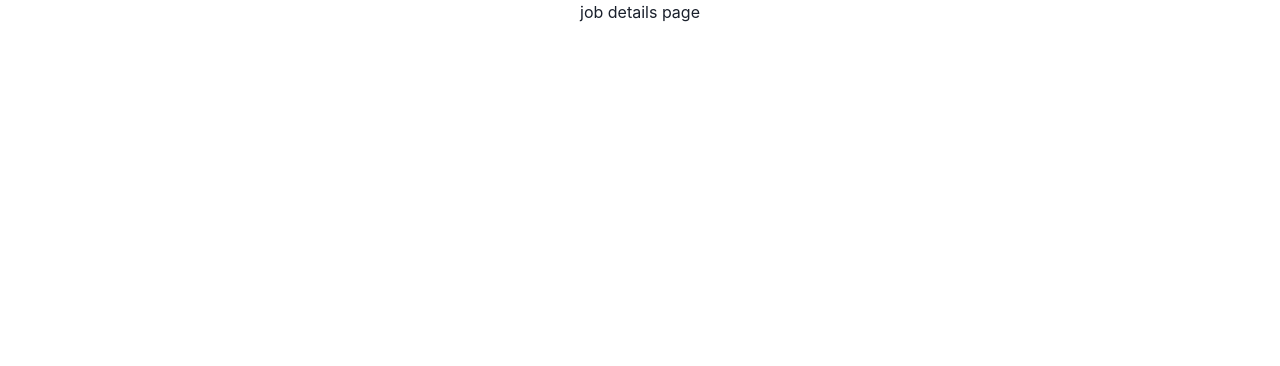
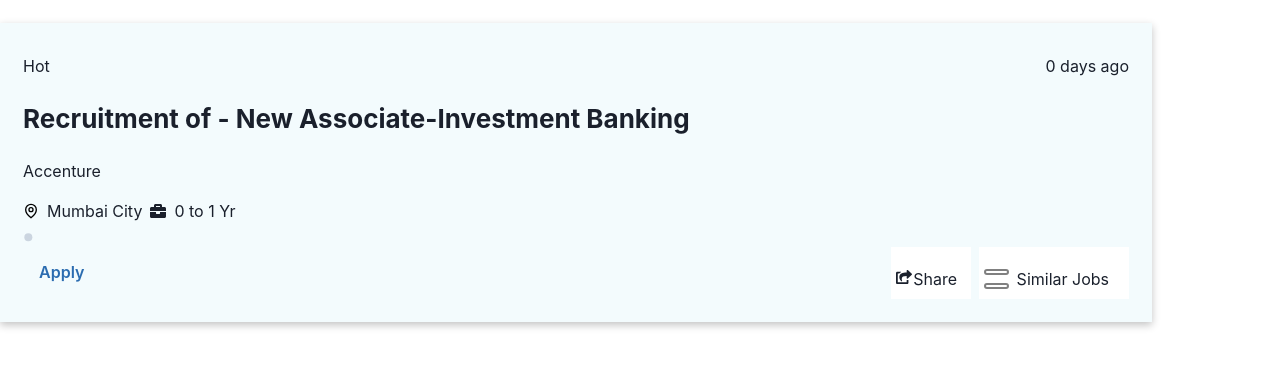
Before and after one commit to sivagurubilli/Shine-job-portal-web-site-clone, a React (Create React App) app in the folder shine-rct-211/: page / in a window 1280 px wide. Shown: the top 366 px of the page. Built offline with nearby package versions, Linux system fonts and the light colour scheme; data requests are answered from the project's data file.

Commit message:
details card

```diff
--- a/shine-rct-211/db.json
+++ b/shine-rct-211/db.json
@@ -3,9 +3,10 @@
        {
         "id":1,
         "title":"CIB_Asset Analyst_Team Leader",
+        "publish_date":"18-07-2022",
         "company_name":"JPMorgan",
         "location":"Mumbai City",
-        "experirnce":"2 to 7 Yrs",
+        "experience":"2 to 7 Yrs",
         "job_type":"Regular",
         "job_details":["J.P. Morgan is a leader in financial services, working in collaboration across the globe to deliver the best solutions and advice to meet our clients needs, anywhere in the world. We operate in 150 countries, and hold leadership positions across our businesses. We have an exceptional team of employees who work hard to do the right thing for our clients and the firm, every day. This is why we are the most respected financial institution in the world and why we can offer you an outstanding career."," J.P. Morgan Investor Services combines Financing & Custody, Custody & Fund Services, and Clearing, Collateral Management and Execution under a common umbrella. These businesses occupy top-tier competitive positions; the combination provides an expanded, integrated and best-in-class suite of end-to end capabilities. Investor Services employs more than 14,000 people around the world and generates more than $6 Billion in annual revenue.","J.P. Morgan s Corporate & Investment Bank (CIB) is a global leader across banking, markets and investor services. The world s most important corporations, governments and institutions entrust us with their business in more than 100 countries. With $20 trillion of assets under custody and $393 billion in deposits, the Corporate & Investment Bank provides strategic advice, raises capital, manages risk and extends liquidity in markets around the world. "],
          "qualifications":
@@ -25,8 +26,9 @@
         "id":2,
         "title":"Recruitment of - New Associate-Investment Banking",
         "company_name":"Accenture",
+        "publish_date":"19-07-2020",
         "location":"Mumbai City",
-        "experirnce":"0 to 1 Yr",
+        "experience":"0 to 1 Yr",
         "job_details":["You will be aligned to our Financial Services, Banking, Insurance, and Capital Market vertical which is focused on helping clients with their operations & investment portfolios.", "You will be working as a part of Investment Banking team which specializes primarily in selling securities and underwriting the issuance of new equity shares to raise capital funds. They act as intermediaries between security issuers and investors and help new firms to go public.","The Accenture Post Trade Processing (APTP) team focuses on the life cycle of trade settlements from the middle office to back office. The team is responsible for the processing of trade settlements and deals with products like equity, fixed income and derivatives. The role may require for you to have expertise around trade validation, pre-matching, trade execution and post-trade settlements."],
          "qualifications":["Customer Service Management","Settlements"," Banking Due Diligence","Adaptable and flexible","Agility for quick learning"," Ability to work well in a team","Ability to meet deadlines"
          ],
--- a/shine-rct-211/package.json
+++ b/shine-rct-211/package.json
@@ -14,6 +14,7 @@
     "json-server": "^0.17.0",
     "react": "^18.0.0",
     "react-dom": "^18.0.0",
+    "react-icons": "^4.4.0",
     "react-redux": "^8.0.2",
     "react-router": "^6.3.0",
     "react-router-dom": "^6.3.0",
--- a/shine-rct-211/src/Components/MainRoute.jsx
+++ b/shine-rct-211/src/Components/MainRoute.jsx
@@ -5,7 +5,7 @@ import { JobDetailsPage } from '../Pages/JobDetailsPage';
 export const MainRoute = () => {
   return (
       <Routes>
-          <Route path="/" element={<JobDetailsPage/>}/>
+          <Route path="/" element={<JobDetailsPage />} />
     </Routes>
   )
 }
--- a/shine-rct-211/src/Pages/JobDetailsPage.jsx
+++ b/shine-rct-211/src/Pages/JobDetailsPage.jsx
@@ -1,9 +1,90 @@
 import React from 'react'
-import {Box} from "@chakra-ui/react"
+import {Box,Button,Flex,HStack,Icon,Spacer,Stack,Text, useMediaQuery, VStack} from "@chakra-ui/react"
+import { useEffect } from 'react'
+import { useDispatch, useSelector } from 'react-redux'
+import { getJobDetails } from '../Redux/SinglePage/action'
+import { FaBriefcase, FaGripLines, FaShareSquare } from "react-icons/fa"
+import { GrLocation } from "react-icons/gr";
+
 export const JobDetailsPage = () => {
+
+    const dispatch = useDispatch();
+    const jobDetails = useSelector(state => state.jobReducer.jobDetails);
+    useEffect(() => {
+        dispatch(getJobDetails(2));
+    }, [dispatch]);
+  // const publishDate = (jobDetails?.publish_date).split("-")[0] ||0;
+
+
+  // const smallerScreen = useMediaQuery('(min-width: 1280px)');
+  // console.log(smallerScreen)
+
+  const date = new Date().getDate();
   return (
-    <Box>
-         job details page
+    <Box w="90%">
+      <Box  margin={"2% auto"} padding={"2%"} textAlign={"start"} bgColor="#f3fbfd" lineHeight={2.5} boxShadow="rgba(0, 0, 0, 0.24) 0px 3px 8px">
+        <HStack justifyContent={"space-between"}>
+          <Text as={"p"}>Hot</Text>
+          <Text as={"p"}>
+            {/* {((date - publishDate) < 0) ? 0 : (date - publishDate)} */}
+            0 days ago</Text></HStack>
+      <Text as={"h3"} fontWeight={700} fontSize={"26px"}>{jobDetails.title}</Text>
+      <Text as={"h3"} >{jobDetails.company_name}</Text>
+      <HStack>
+        <HStack>
+          <GrLocation/>
+          <Text>{jobDetails.location}</Text>
+        </HStack>
+        <HStack>
+            {/* icon */}
+            <FaBriefcase/>
+          <Text>{jobDetails.experience}</Text>
+        </HStack>
+        </HStack>
+        <HStack>
+          <Icon viewBox='0 0 300 270' color='gray.300'>
+           <path
+            fill='currentColor'
+            d='M 100, 100 m -75, 0 a 75,75 0 1,0 150,0 a 75,75 0 1,0 -150,0'
+          />
+          </Icon>
+          <Text>{jobDetails.job_type}</Text>
+        </HStack>
+
+        <HStack justifyContent={["space-evenly", "space-between"]}>
+
+          <Button colorScheme={"blue"} variant={"ghost"}>Apply</Button>
+
+          <HStack justifyContent="space-evenly" alignContent="baseline">
+            <Box bgColor={"white"} width={["50px",'80px']} padding="5% 0% 0% 2%">
+              <Stack direction={["column","row"]} alignItems="baseline" gap={["0px","2%"]}>
+                <FaShareSquare />
+                <Text>Share</Text>
+              </Stack>
+            </Box>
+
+            <Box bgColor={"white"} width={["120px",'150px']} padding="5% 0% 0% 2%">
+            <Stack direction={["column","row"]} alignItems="center" gap={["0px","2%"]}>
+                <Stack>
+                  <Box style={style}></Box>
+                  <Box style={style}></Box>
+                </Stack>
+                <Text>Similar Jobs</Text>
+              </Stack>
+            </Box>
+
+          </HStack>
+
+        </HStack>
+    </Box>
     </Box>
   )
 }
+
+const style = {
+  width: "25px",
+  height: "6px",
+  border: "2px solid gray",
+  borderRadius: "10px",
+  marginRight:"5px"
+}
--- a/shine-rct-211/src/Redux/SinglePage/action.js
+++ b/shine-rct-211/src/Redux/SinglePage/action.js
@@ -0,0 +1,21 @@
+import * as types from "./actionTypes"
+import axios from "axios"
+// get details actions
+const getJobDetReq = () => (
+    { type: types.JOB_DETAILS_GET_REQ }
+);
+const getJobDetSucc = (payload) => (
+    { type: types.JOB_DETAILS_GET_SUCC, payload }
+);
+const getJobDetFail = () => (
+    {type:types.JOB_DETAILS_GET_FAIL}
+)
+
+const getJobDetails = (id) => dispatch=>{
+    dispatch(getJobDetReq());
+    axios.get(`http://localhost:8080/job/${id}`)
+        .then((res) => dispatch(getJobDetSucc(res.data)))
+    .catch((e)=>dispatch(getJobDetFail()))
+}
+
+export {getJobDetails}
--- a/shine-rct-211/src/Redux/SinglePage/reducer.js
+++ b/shine-rct-211/src/Redux/SinglePage/reducer.js
@@ -2,12 +2,30 @@ import * as types from "./actionTypes"
 
 const initState = {
     loading: false,
-    job: [],
+    jobDetails: [],
     error:false
 }
 
 export const jobDetailsReducer = (state=initState,{type,payload}) => {
     switch (type) {
+        case types.JOB_DETAILS_GET_REQ:
+            return {
+                ...state,
+                loading: true,
+                error:false
+            }
+        case types.JOB_DETAILS_GET_SUCC:
+            return {
+                ...state,
+                loading: false,
+                jobDetails:payload
+            }
+        case types.JOB_DETAILS_GET_FAIL:
+            return {
+                ...state,
+                loading: false,
+                error:true
+            }
         default:
             return state;
     }
```
Also changed, not shown: 1 other file (tests, documents, lock files or other folders).
